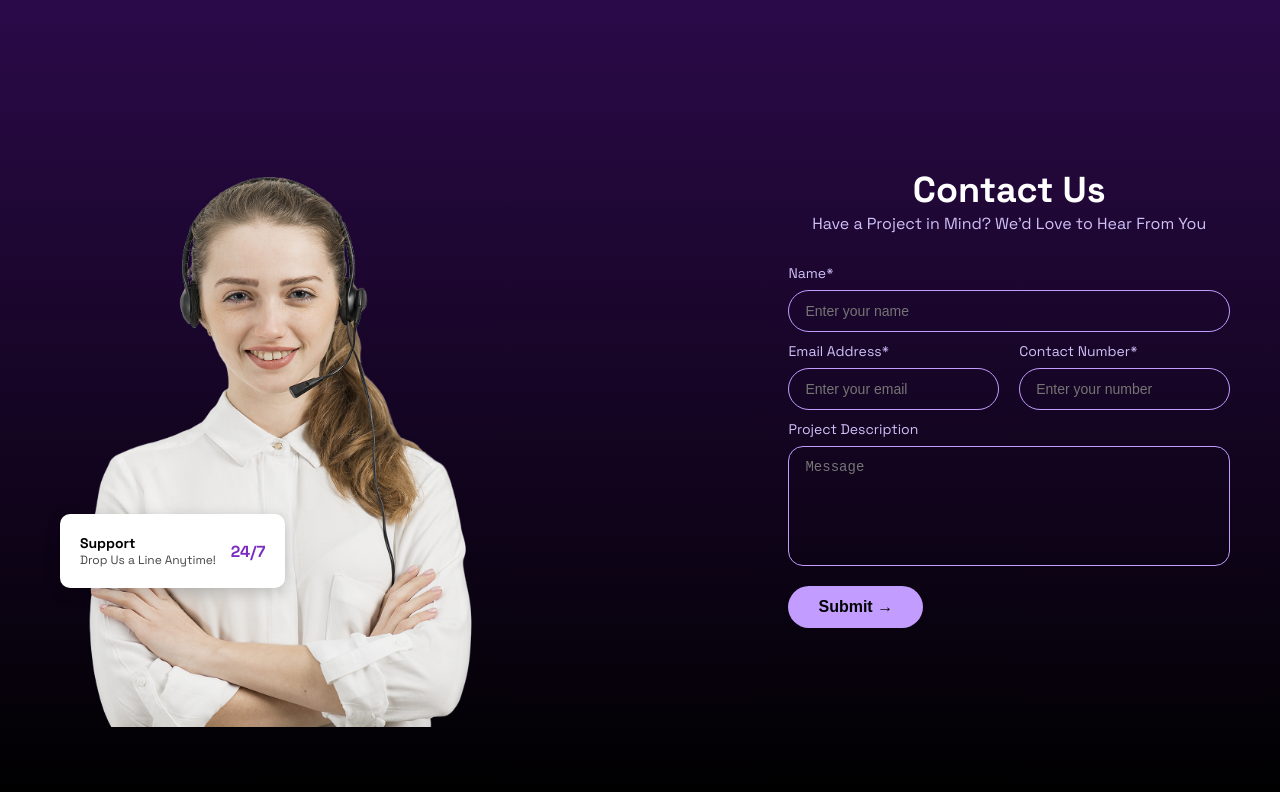
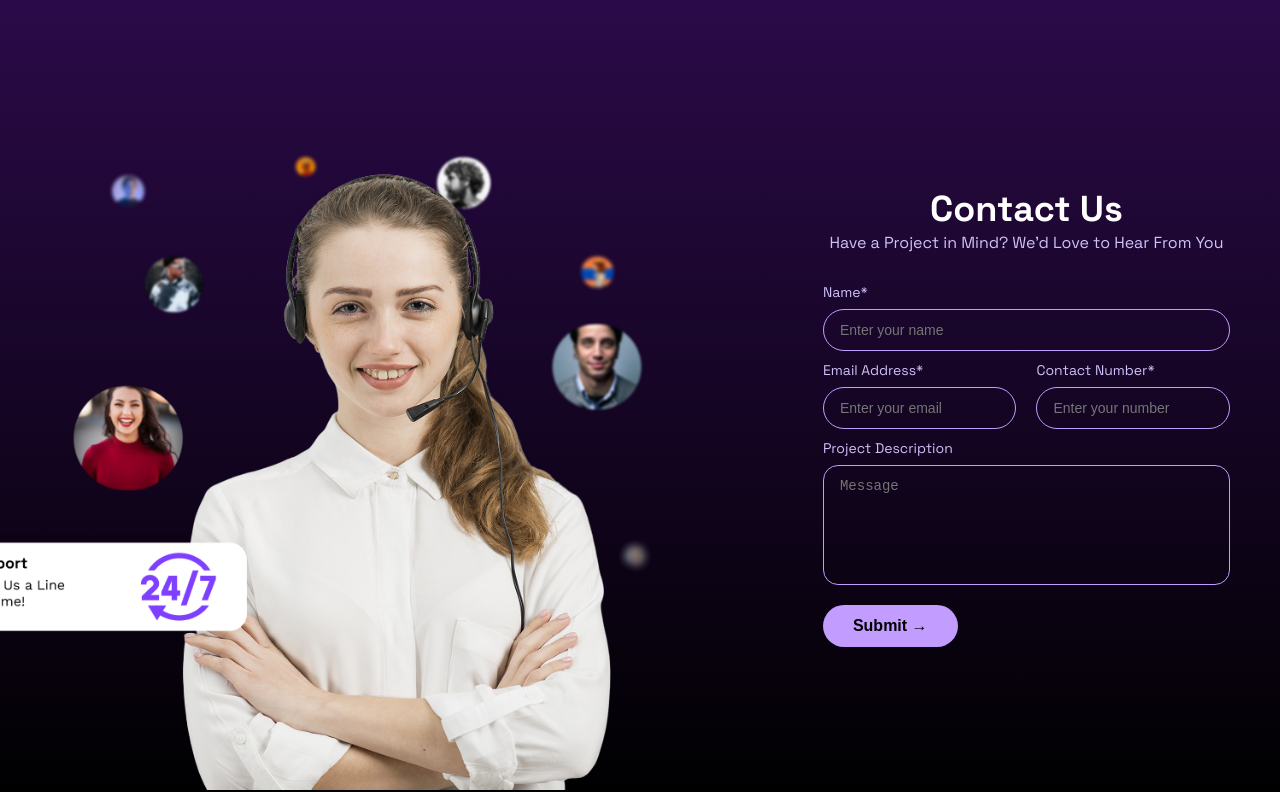
Before and after one commit to Jincora7/JincoraSite, a React (Vite) app: page / in a window 1280 px wide. Shown: the part 1499-2291 px from the top of the page. Built offline with nearby package versions, Linux system fonts and the light colour scheme.

Commit message:
contact page

```diff
--- a/src/components/Contact/Contact.css
+++ b/src/components/Contact/Contact.css
@@ -345,6 +345,7 @@
 
 
 
+
 .contact-container {
   background: linear-gradient(180deg, #2b0a49, #000);
   /* padding: 0px 20px; */
@@ -375,56 +376,34 @@
 
 
 .contact-image {
-  width: 120%;
+  width: 225%;
   max-width: 800px;
   object-fit: contain;
   display: block;
   margin: 0 auto;
   margin-bottom: -100px;
+  margin-left: -110px;
 }
+
+/* .contact-image {
+    width: 180%;
+    max-height: 1000px;
+    height: auto;
+    object-fit: cover;
+    object-position: center;
+} */
 
 
 
 
-.support-box {
-  position: absolute;
-  bottom: 40px;
-  left: 0;
-  background: white;
-  padding: 20px;
-  border-radius: 10px;
-  box-shadow: 0 4px 15px rgba(0, 0, 0, 0.2);
-  display: flex;
-  align-items: center;
-  margin-left: 20px;
-  gap: 15px;
-}
-
-.support-title {
-  font-weight: bold;
-  margin: 0;
-  font-size: 14px;
-  color: #000;
-}
-
-.support-subtitle {
-  margin: 0;
-  font-size: 12px;
-  color: #444;
-}
-
-.support-247 {
-  font-weight: bold;
-  font-size: 16px;
-  color: #7B2CBF;
-}
-
 .contact-right {
   flex: 1.4;
   color: white;
-  max-width: 800px;
+  max-width: 900px;
   padding: 0px 10px;
-  margin-left: 20rem;
+  margin-left: 24rem;
+ margin-top: 80px;
+
 }
 
 /* .contact-right {
--- a/src/components/Contact/Contact.jsx
+++ b/src/components/Contact/Contact.jsx
@@ -67,13 +67,13 @@
             alt="Support Agent"
             className="contact-image"
           />
-          <div className="support-box">
+          {/* <div className="support-box">
             <div className="support-text">
               <p className="support-title">Support</p>
               <p className="support-subtitle">Drop Us a Line Anytime!</p>
             </div>
             <div className="support-247">24/7</div>
-          </div>
+          </div> */}
         </div>
 
         {/* Right - Contact Form */}
```
Also changed, not shown: src/assets/contactpage.png.
